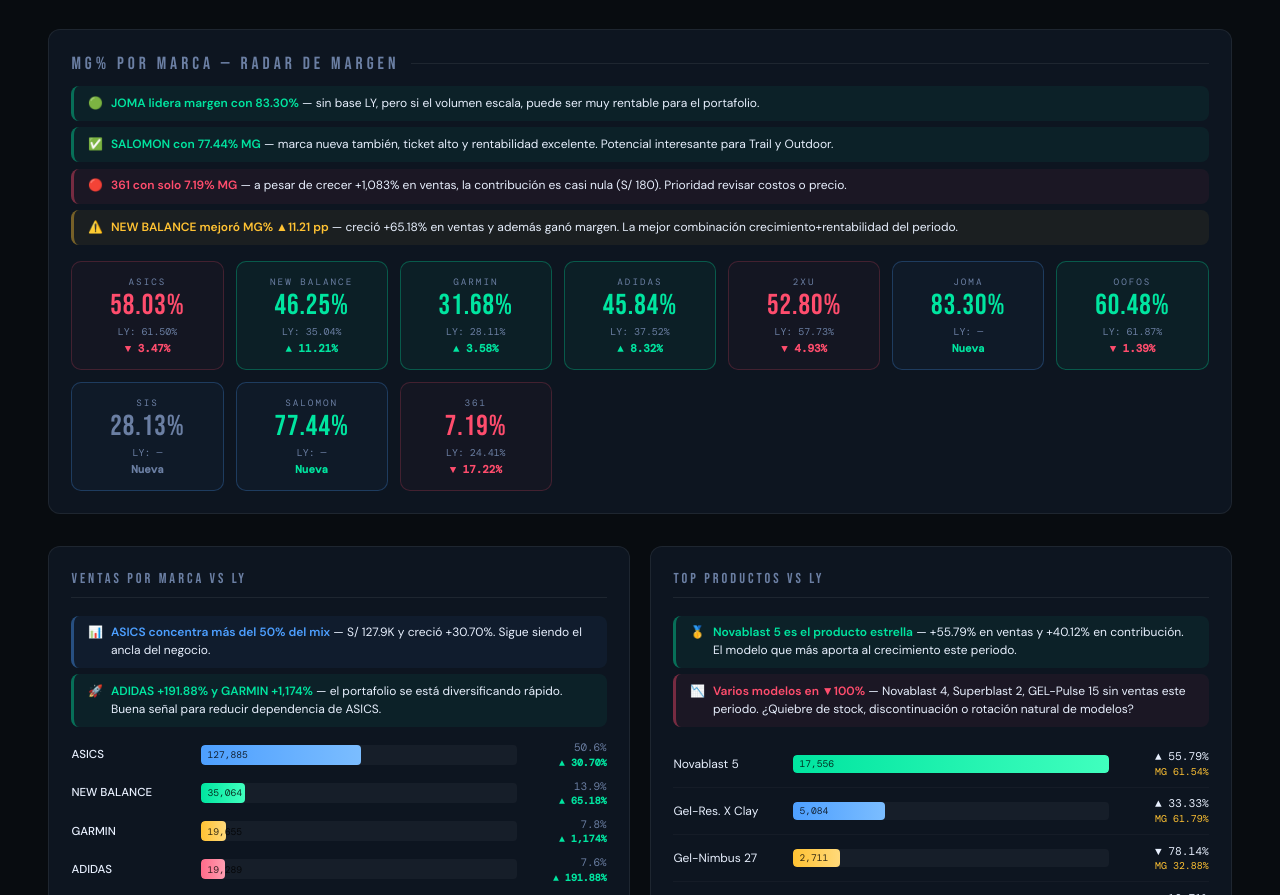
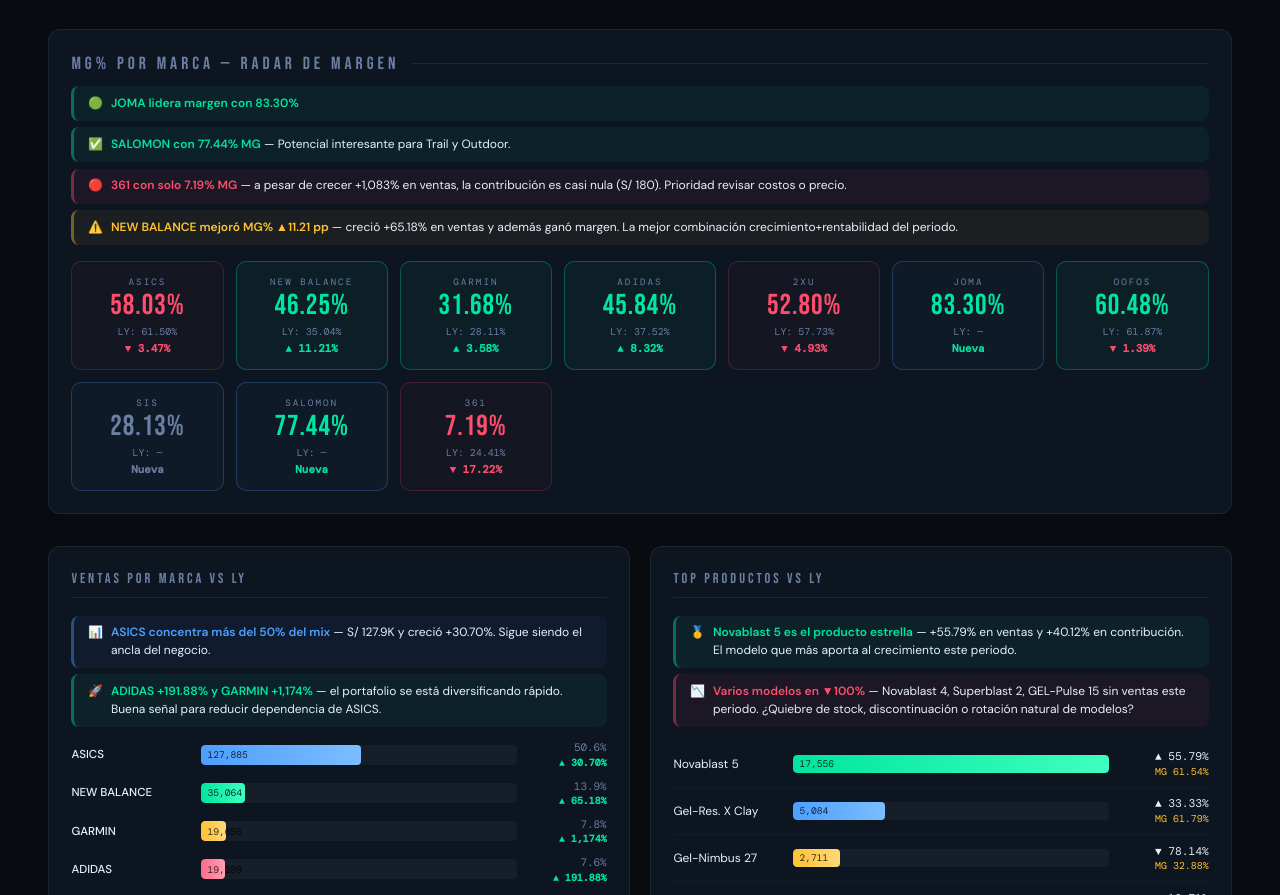
Before and after one commit to matiasortiz7201-1/fitpoint-ventas, a plain HTML site: page index.html in a window 1280 px wide. Shown: the part 1593-2488 px from the top of the page. Drawn offline with nearby package versions, Linux system fonts and the light colour scheme.

Commit message:
Update index.html

```diff
--- a/index.html
+++ b/index.html
@@ -443,8 +443,8 @@
   <div class="mg-spotlight">
     <div class="sec">MG% por Marca — Radar de Margen</div>
     <div class="sec-insights">
-      <div class="sec-insight green"><span class="si-icon">🟢</span><div><strong>JOMA lidera margen con 83.30%</strong> — sin base LY, pero si el volumen escala, puede ser muy rentable para el portafolio.</div></div>
-      <div class="sec-insight green"><span class="si-icon">✅</span><div><strong>SALOMON con 77.44% MG</strong> — marca nueva también, ticket alto y rentabilidad excelente. Potencial interesante para Trail y Outdoor.</div></div>
+      <div class="sec-insight green"><span class="si-icon">🟢</span><div><strong>JOMA lidera margen con 83.30%</strong> </div></div>
+      <div class="sec-insight green"><span class="si-icon">✅</span><div><strong>SALOMON con 77.44% MG</strong> — Potencial interesante para Trail y Outdoor.</div></div>
       <div class="sec-insight red"><span class="si-icon">🔴</span><div><strong>361 con solo 7.19% MG</strong> — a pesar de crecer +1,083% en ventas, la contribución es casi nula (S/ 180). Prioridad revisar costos o precio.</div></div>
       <div class="sec-insight amber"><span class="si-icon">⚠️</span><div><strong>NEW BALANCE mejoró MG% ▲11.21 pp</strong> — creció +65.18% en ventas y además ganó margen. La mejor combinación crecimiento+rentabilidad del periodo.</div></div>
     </div>
```
